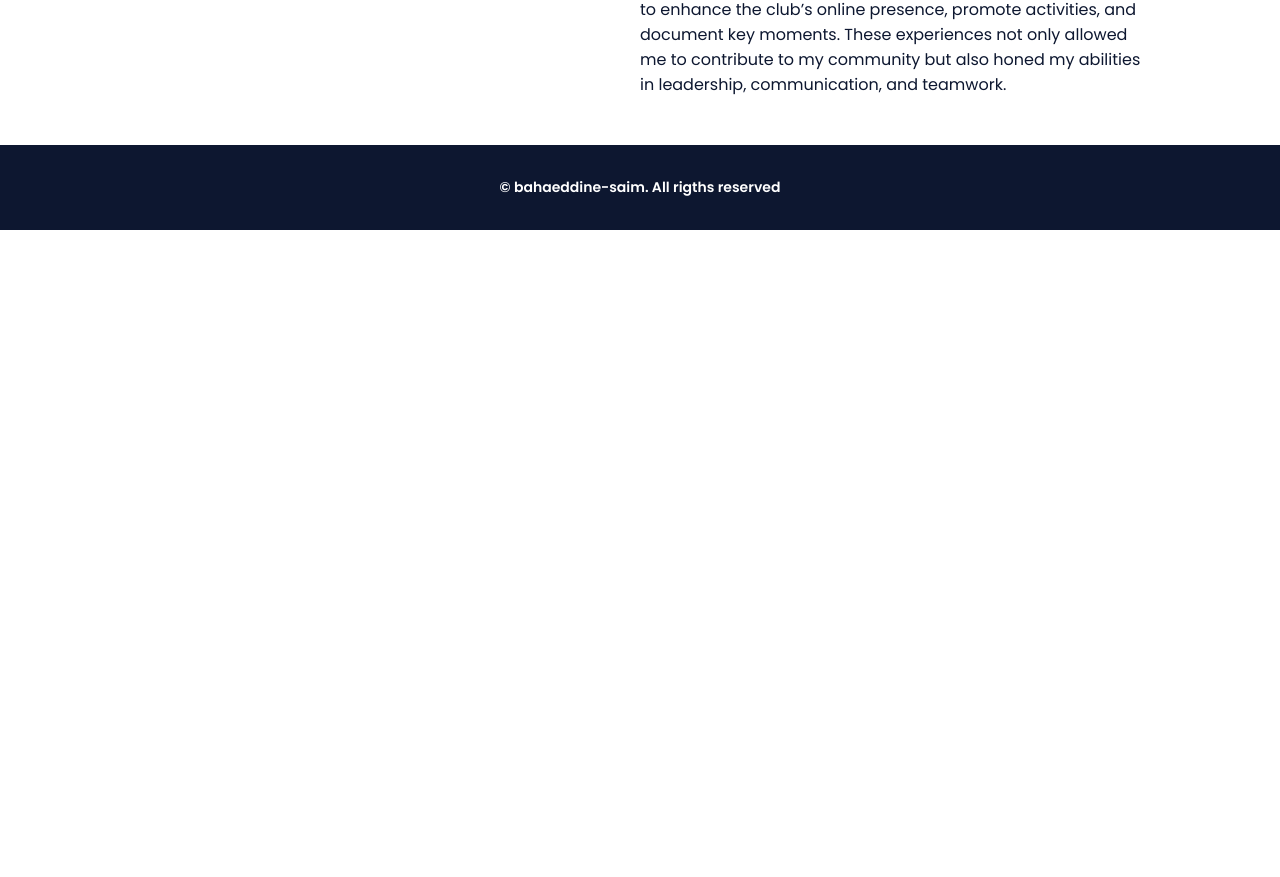
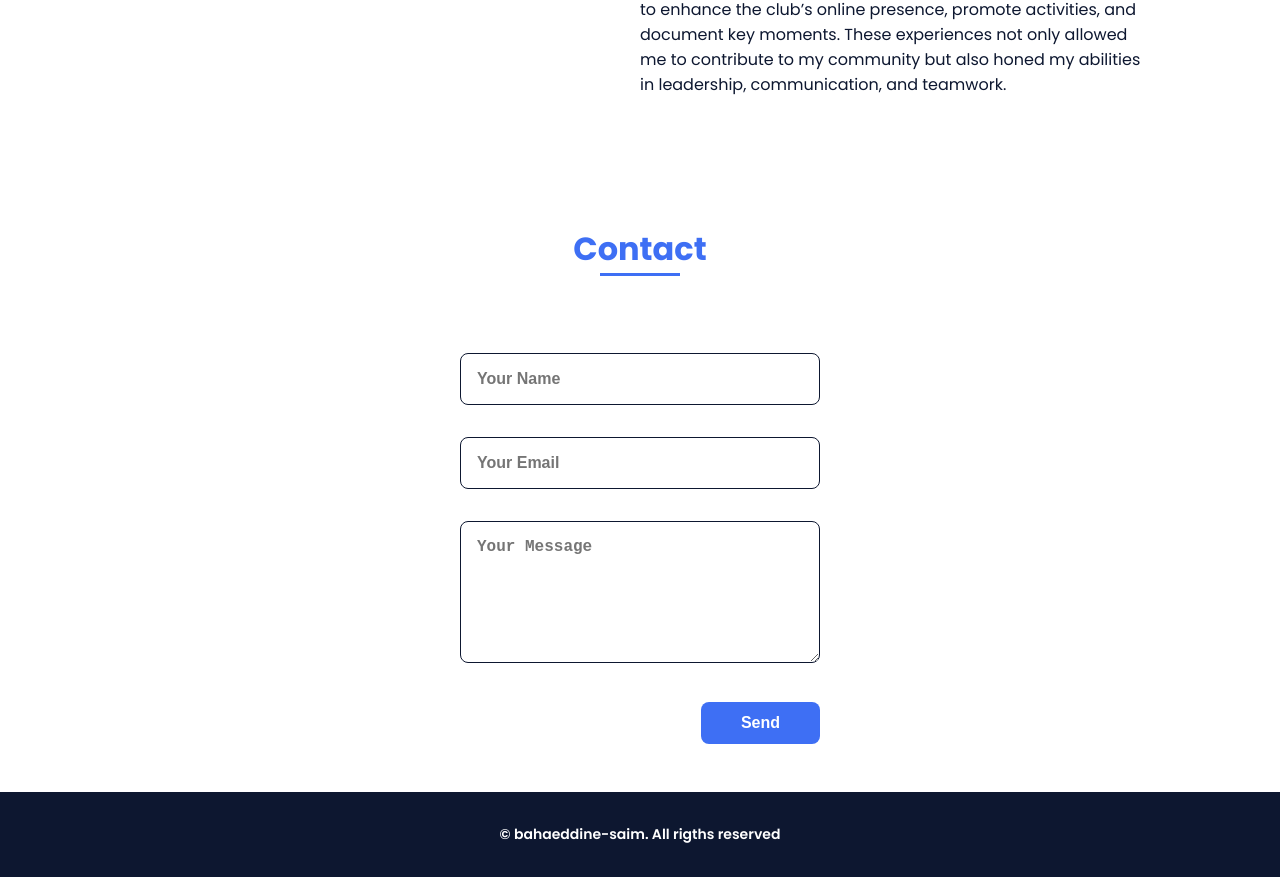
Before and after one commit to Bahaeddinesaim/My-Portfolio, a plain HTML site: page index.html in a window 1280 px wide. Shown: the part 2475-3352 px from the top of the page. Before the commit the page ends 2705 px from the top, so only its background shows below. Drawn offline with nearby package versions, Linux system fonts and the light colour scheme.

Commit message:
Ajout du contact form

```diff
--- a/index.html
+++ b/index.html
@@ -140,6 +140,35 @@
                     </div>
                 </div>
             </section>
+            <section class="section" id="contact">
+                <h2 class="section-title">Contact</h2>
+                <div class="bd-grid contact__container">
+                  <form id="contactForm" class="contact__form">
+                    <input
+                      type="text"
+                      name="name"
+                      placeholder="Your Name"
+                      class="contact__input"
+                      required
+                    />
+                    <input
+                      type="email"
+                      name="email"
+                      placeholder="Your Email"
+                      class="contact__input"
+                      required
+                    />
+                    <textarea
+                      name="message"
+                      placeholder="Your Message"
+                      class="contact__input"
+                      rows="6"
+                      required
+                    ></textarea>
+                    <button type="submit" class="button contact__button">Send</button>
+                  </form>
+                </div>
+              </section>
 
         </main>
         <footer class="footer">
```
